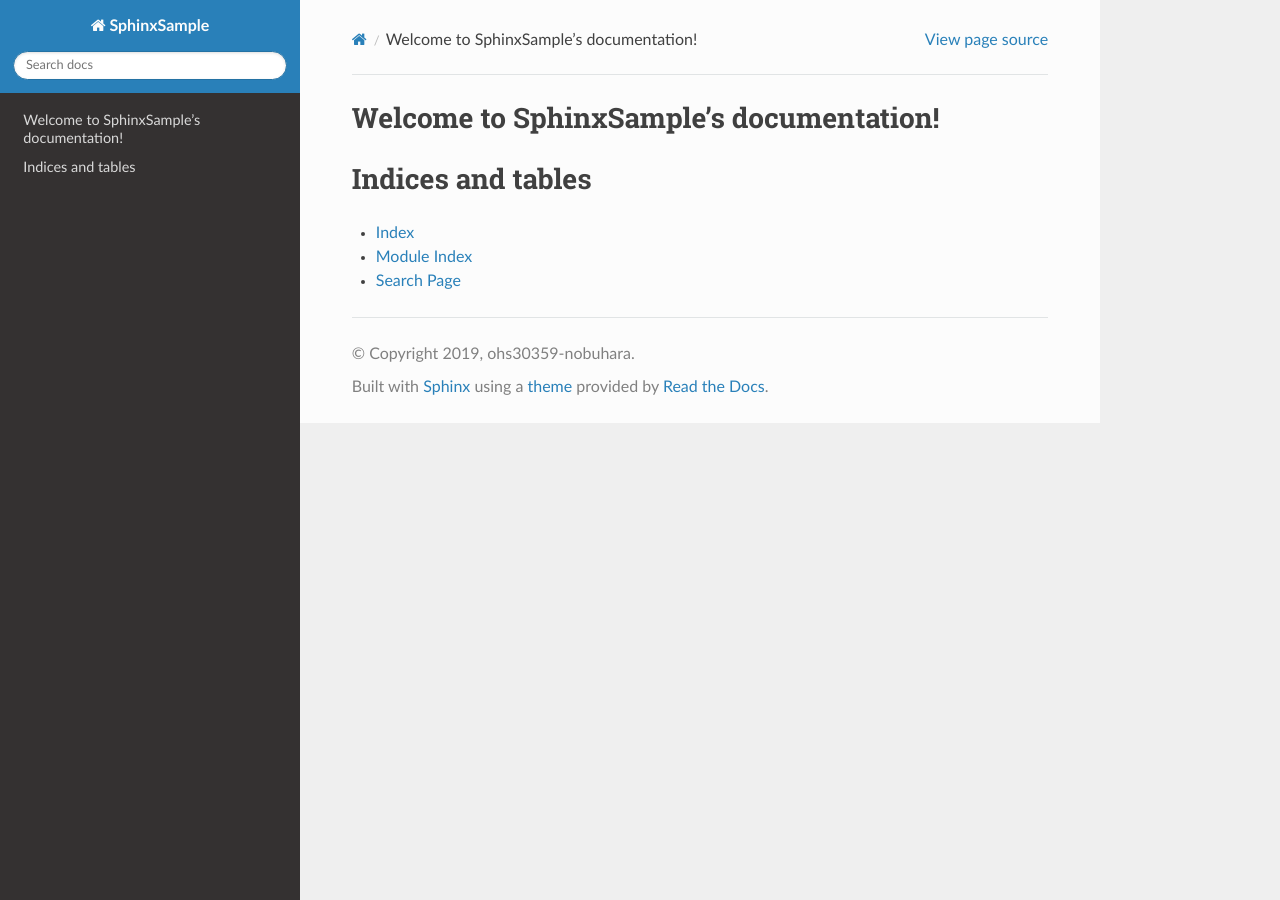
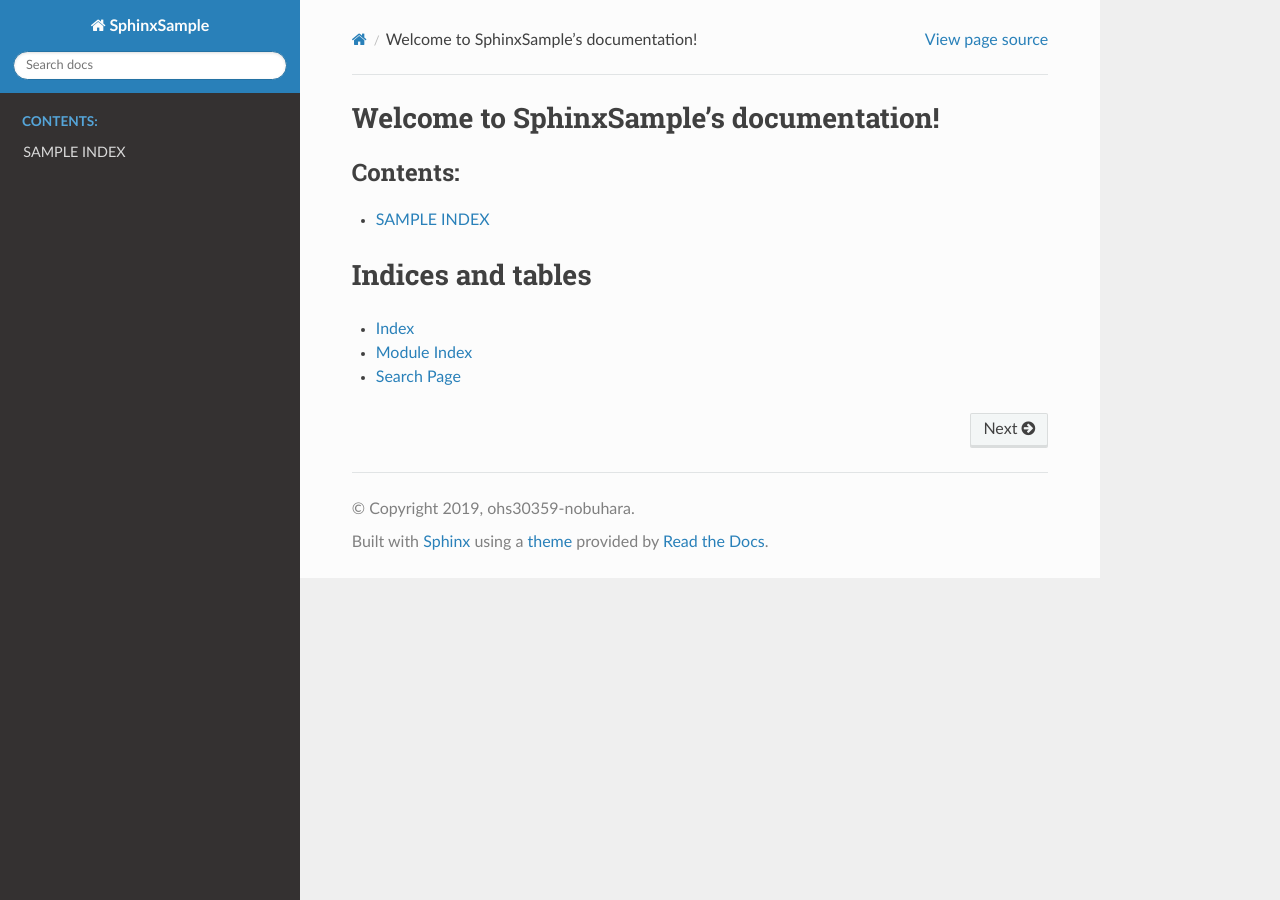
Before and after one commit to ohs30359-nobuhara/Sphinx-sample, a Sphinx documentation site: the page built from doc/source/index.rst, in a window 1280 px wide. Built offline with Sphinx 7.4.7 and the Read the Docs theme 2.0.0, drawn with Linux system fonts in a browser that asks for light colours; some of the changed lines change nothing that is shown.

Commit message:
add new document & setup Markdown

````diff
--- a/doc/source/conf.py
+++ b/doc/source/conf.py
@@ -47,8 +47,21 @@ templates_path = ['_templates']
 # The suffix(es) of source filenames.
 # You can specify multiple suffix as a list of string:
 #
-# source_suffix = ['.rst', '.md']
-source_suffix = '.rst'
+source_suffix = ['.rst', '.md']
+from recommonmark.parser import CommonMarkParser
+
+source_parsers = {
+    '.md': CommonMarkParser,
+}
+from recommonmark.transform import AutoStructify
+
+github_doc_root = 'https://github.com/rtfd/recommonmark/tree/master/doc/'
+def setup(app):
+    app.add_config_value('recommonmark_config', {
+            'url_resolver': lambda url: github_doc_root + url,
+            'auto_toc_tree_section': 'Contents',
+            }, True)
+    app.add_transform(AutoStructify)
 
 # The master toctree document.
 master_doc = 'index'
--- a/doc/source/index.rst
+++ b/doc/source/index.rst
@@ -10,6 +10,8 @@ Welcome to SphinxSample's documentation!
    :maxdepth: 2
    :caption: Contents:
 
+   /sample/index
+
 
 
 Indices and tables
--- /dev/null
+++ b/doc/source/sample/index.md
@@ -0,0 +1,5 @@
+# SAMPLE INDEX
+
+```math
+E = m c^2
+``` ``
````
